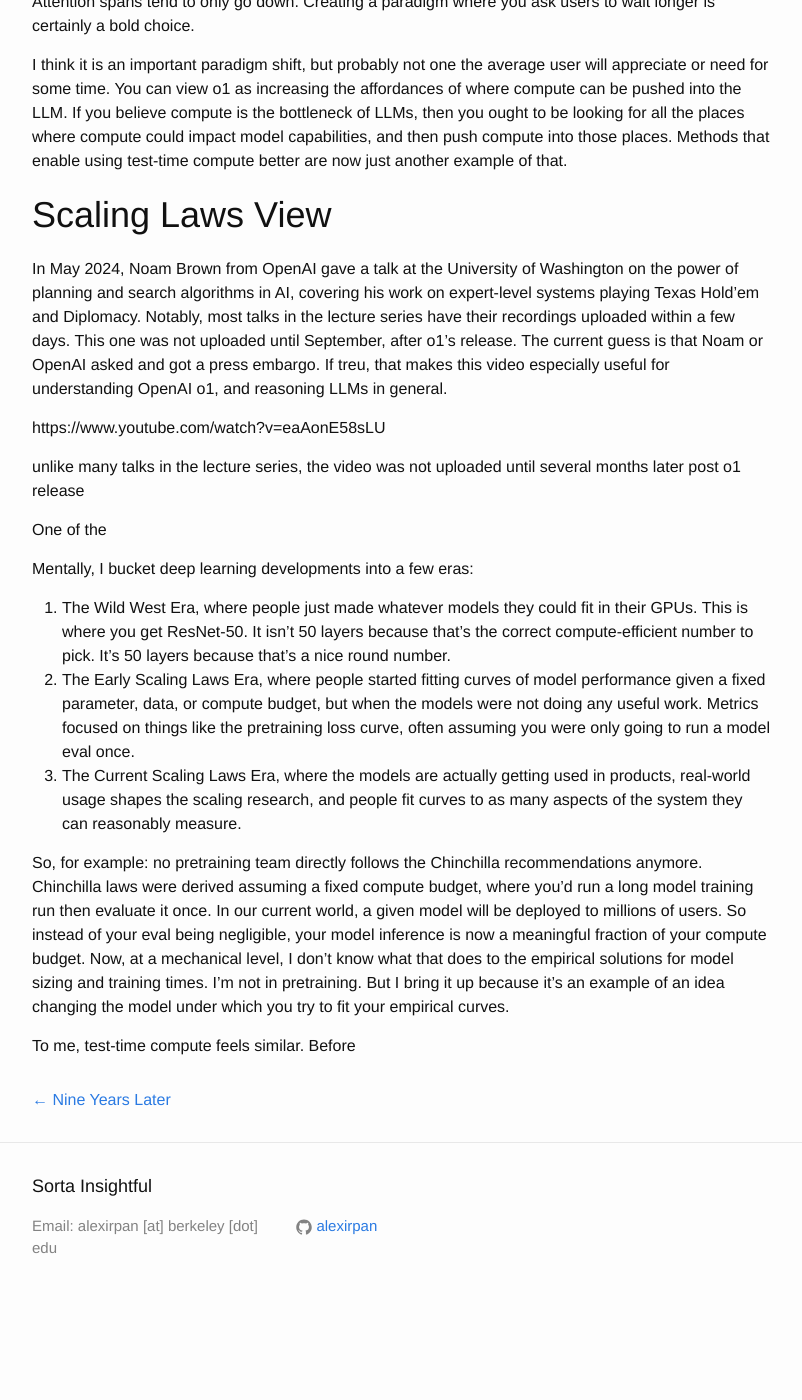
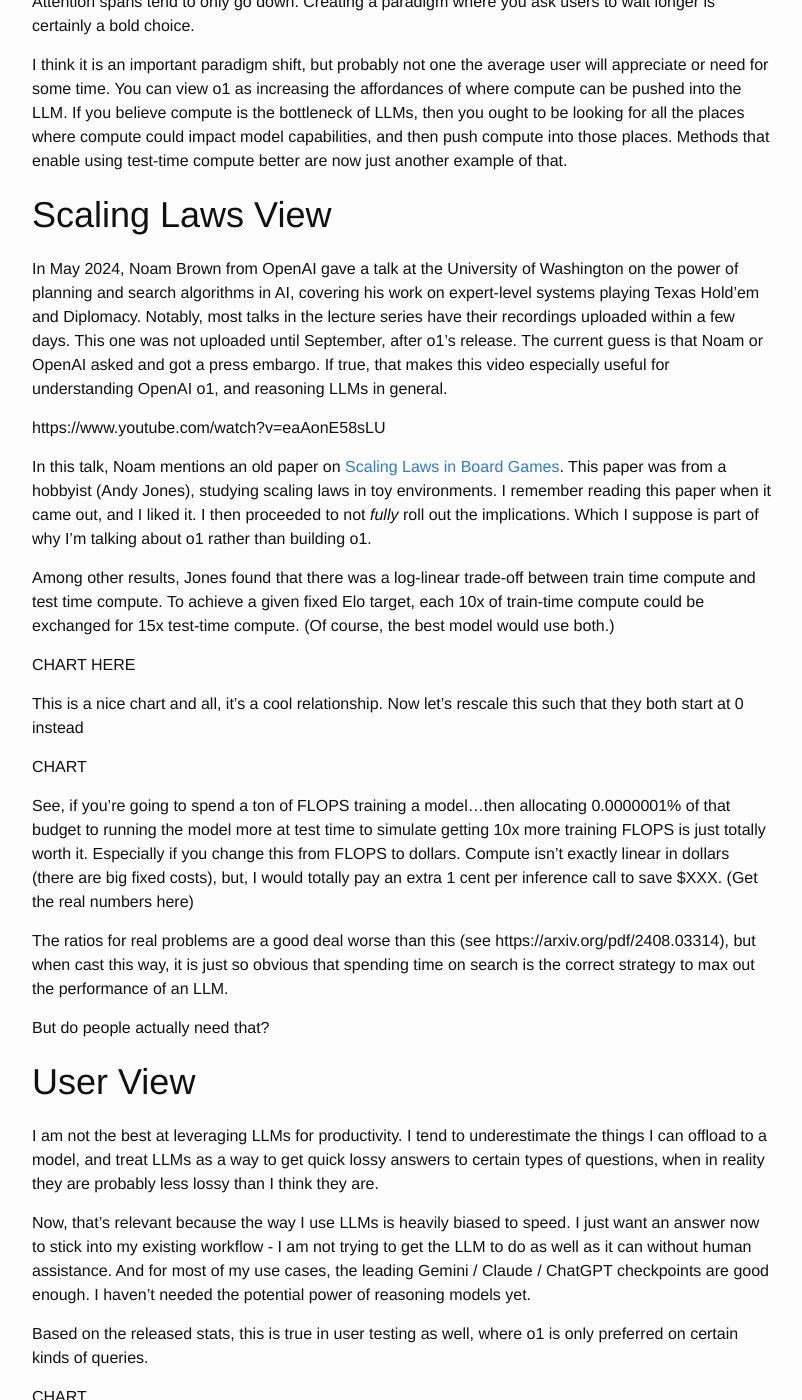
Before and after one commit to alexirpan/alexirpan.github.io, a Jekyll site: the page built from _posts/2024-11-17-late-o1-thoughts.markdown, in a window 1280 px wide and 1400 px high, scrolled down 1271 px. Shown: the whole window, without its empty margins (238-1040 px from the left). Built offline with Jekyll 4.4.1, drawn with Linux system fonts in a browser that asks for light colours; nearby versions of some CDN libraries; before the commit the page ends 2591 px from its top, so only the background shows below that; some of the changed text lies outside the part shown.

Commit message:
More stuff

```diff
--- a/_posts/2024-11-17-late-o1-thoughts.markdown
+++ b/_posts/2024-11-17-late-o1-thoughts.markdown
@@ -64,13 +64,72 @@
 in AI, covering his work on expert-level systems playing Texas Hold'em and Diplomacy. Notably,
 most talks in the lecture series have their recordings uploaded within a few days. This one
 was not uploaded until September, after o1's release. The current guess is that Noam or OpenAI
-asked and got a press embargo. If treu, that makes this video especially useful for understanding
+asked and got a press embargo. If true, that makes this video especially useful for understanding
 OpenAI o1, and reasoning LLMs in general.
 
 https://www.youtube.com/watch?v=eaAonE58sLU
 
-unlike many talks in the lecture series, the video was not uploaded until several months later
-post o1 release
+In this talk, Noam mentions an old paper on [Scaling Laws in Board Games](https://arxiv.org/abs/2104.03113). This
+paper was from a hobbyist (Andy Jones), studying scaling laws in toy environments. I remember reading this paper when it came out,
+and I liked it. I then proceeded to not *fully* roll out the implications. Which I suppose is part of why I'm talking about o1 rather
+than building o1.
+
+Among other results, Jones found that there was a log-linear trade-off between train time compute and
+test time compute. To achieve a given fixed Elo target, each 10x of train-time compute could be exchanged for 15x test-time compute.
+(Of course, the best model would use both.)
+
+CHART HERE
+
+This is a nice chart and all, it's a cool relationship. Now let's rescale this such that they both start at 0 instead
+
+CHART
+
+See, if you're going to spend a ton of FLOPS training a model...then allocating 0.0000001% of that budget to running the model
+more at test time to simulate getting 10x more training FLOPS is just totally worth it. Especially if you change this from FLOPS to dollars.
+Compute isn't exactly linear in dollars (there are big fixed costs), but, I would totally pay an extra 1 cent per inference call to save
+$XXX. (Get the real numbers here)
+
+The ratios for real problems are a good deal worse than this (see https://arxiv.org/pdf/2408.03314), but when cast this way,
+it is just so obvious that spending time on search is the correct strategy to max out the performance of an LLM.
+
+But do people actually need that?
+
+# User View
+
+I am not the best at leveraging LLMs for productivity. I tend to underestimate the things I can offload to a model, and
+treat LLMs as a way to get quick lossy answers to certain types of questions, when in reality they are probably less
+lossy than I think they are.
+
+Now, that's relevant because the way I use LLMs is heavily biased to speed. I just want an answer now to stick into my
+existing workflow - I am not trying to get the LLM to do as well as it can without human assistance. And for most of my
+use cases, the leading Gemini / Claude / ChatGPT checkpoints are good enough. I haven't needed the potential power of
+reasoning models yet.
+
+Based on the released stats, this is true in user testing as well, where o1 is only preferred on certain kinds of queries.
+
+CHART
+
+My guess is that the average person doesn't care too much about chasing the absolute frontier of models. They're okay with
+something that's good enough. They would be willing to pay 1 cent less per inference call because they don't need more than that.
+I have no firsthand experience with Character.AI models, but my vague impression was that a lot of users don't need their AI
+characters to have a ton of reasoning power, or ability to do research across many disciplines. They just want good roleplay and
+good conversation - and LLMs crossed that point a while ago. Based on the AMA on the r/chatgpt subreddit, most users just want
+bigger context windows rather than more intelligence.
+
+This ties into a concept from Dario's Machines of Loving Grace essay: that as AI becomes better, we need to think in terms of
+marginal returns on intelligence. There's plenty of domains where the marginal returns flatten out pretty quick!
+
+
+
+CUT CONTENT
+-------------------------------------------------------
+
+This paper
+
+specifically Hex. This was a toy
+environment where an AlphaZero algorithm was used to train an agent to play games, controlling for
+the amount of compute used to train the policy, and the compute used to do search.
+
 
 One of the
 
```
